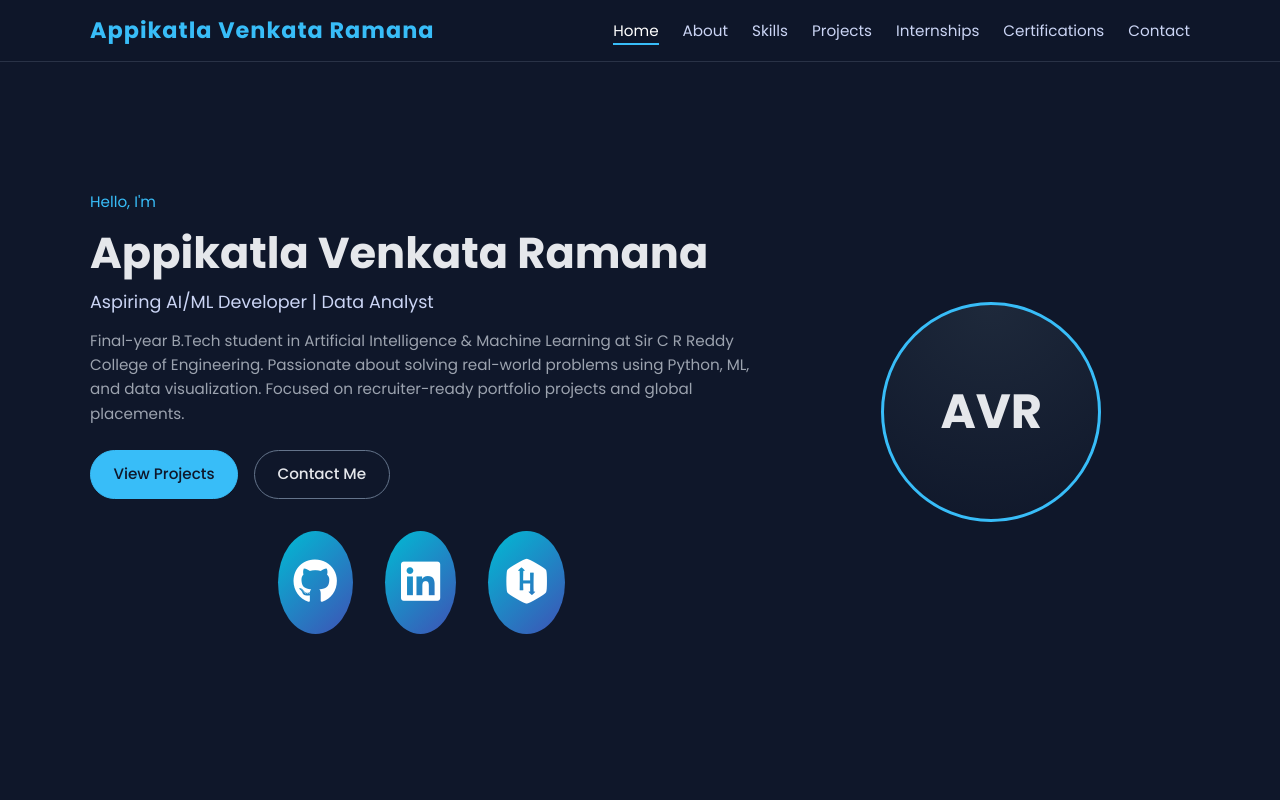
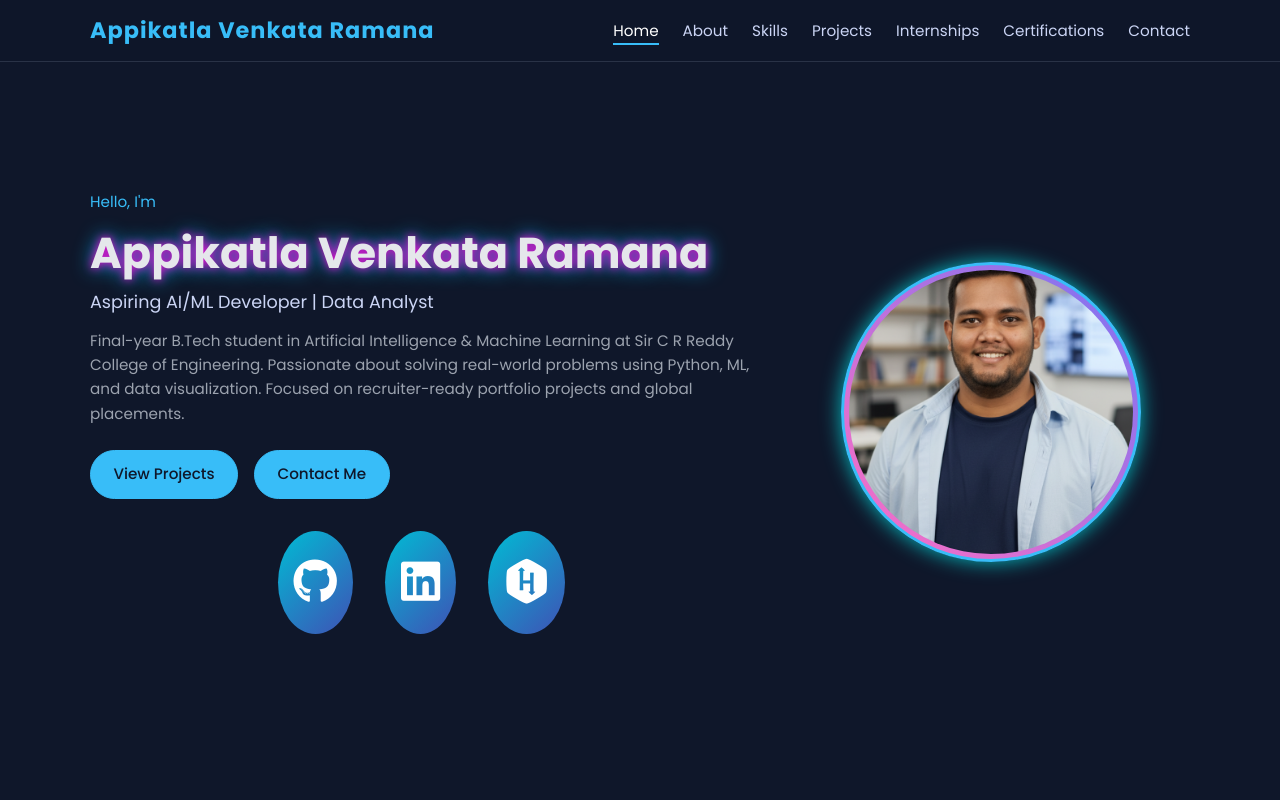
Before and after one commit to Venkat-Appikatla/Portfolio, a plain HTML site: page index.html in a window 1280 px wide. Shown: the top 800 px of the page. Drawn offline with Linux system fonts and the light colour scheme.

Commit message:
Added Gemini.png profile image and updated portfolio files

```diff
--- a/index.html
+++ b/index.html
@@ -62,12 +62,11 @@
       </div>
     </div>
 
-    <div class="hero-image">
-      <!-- Replace with your actual image -->
-      <div class="hero-avatar">AVR</div>
-    </div>
-  </div>
+   <div class="hero-image">
+  <img src="Gemini.png" alt="Hero Image" class="hero-avatar">
+</div>
 </section>
+
 
     <!-- About Section -->
     <section class="section" id="about">
@@ -164,7 +163,7 @@
           </div>
 
           <div class="project-card">
-            <h3>Plant Health Analysis</h3>
+            <h3>Plant Health Analysis With AI</h3>
             <p>
               AI tool for detecting plant diseases using CNN and SVM. 95% classification accuracy.
             </p>
@@ -175,9 +174,9 @@
           </div>
 
           <div class="project-card">
-            <h3>Deep Learning Internship Project</h3>
+            <h3>Netflix dashboard</h3>
             <p>
-              Image classification using CNNs and RNNs with TensorFlow and Keras.
+              I designed and built a Netflix dashboard that highlights trending shows, personalized recommendations, and my watchlist.
             </p>
             <div class="project-tags">
               <span>TensorFlow</span><span>Keras</span>
@@ -199,7 +198,7 @@
           <div class="timeline-item">
             <div class="timeline-dot"></div>
             <div class="timeline-content">
-              <h3>Deep Learning Internship</h3>
+              <h3>Deep Learning with TensorFlow Internship</h3>
               <span class="timeline-duration">Jun 2025 - Jul 2025</span>
               <p>
                 Worked on image classification tasks using CNNs and RNNs, focusing on TensorFlow and Keras.
@@ -298,50 +297,11 @@
               me a message. I’ll try to reply as soon as possible.
             </p>
             <ul>
-              <li><span>Email:</span> appikatla45@gmail.com</li>
+              <li><span>Email:</span> appikatlav45@gmail.com</li>
               <li><span>Phone:</span> +91-7386935938</li>
               <li><span>Location:</span> Avanigadda,Andhra Pradesh, India</li>
             </ul>
           </div>
-          <!-- <form id="contactForm" class="contact-form">
-            <div class="form-group">
-              <label for="name">Name</label>
-              <input
-                type="text"
-                id="name"
-                name="name"
-                placeholder="Your name"
-                required
-              />
-            </div>
-            <div class="form-group">
-              <label for="email">Email</label>
-              <input
-                type="email"
-                id="email"
-                name="email"
-                placeholder="Your email"
-                required
-              />
-            </div>
-            <div class="form-group">
-              <label for="message">Message</label>
-              <textarea
-                id="message"
-                name="message"
-                rows="4"
-                placeholder="Your message"
-                required
-              ></textarea>
-            </div>
-            <button type="submit" class="btn primary-btn full-width">
-              Send Message
-            </button>
-            <p id="formStatus" class="form-status"></p>
-          </form>
-        </div>
-      </div>
-    </section> -->
 
     <form id="contactForm" class="contact-form" action="https://formspree.io/f/manrbwkk" method="POST">
   <div class="form-group">
--- a/style.css
+++ b/style.css
@@ -54,6 +54,7 @@ img {
 
 .logo span {
   color: #38bdf8;
+
 }
 
 .nav {
@@ -94,6 +95,7 @@ img {
 .nav-link:hover::after,
 .nav-link.active::after {
   width: 100%;
+
 }
 
 /* Mobile nav toggle */
@@ -103,12 +105,14 @@ img {
   gap: 4px;
   cursor: pointer;
   margin-left: 1rem;
+  box-shadow: 0 0 20px rgba(0, 255, 255, 0.7);
 }
 
 .nav-toggle span {
   width: 22px;
   height: 2px;
   background: #e5e7eb;
+  box-shadow: 0 0 20px rgba(0, 255, 255, 0.7);
 }
 
 /* Hero Section */
@@ -118,6 +122,8 @@ img {
   min-height: 100vh;
   display: flex;
   align-items: center;
+  box-shadow: 0 0 20px rgba(0, 255, 255, 0.7);
+
 }
 
 .hero-container {
@@ -136,6 +142,8 @@ img {
 .hero-title {
   font-size: 2.7rem;
   font-weight: 700;
+  text-shadow: 0 0 10px #ff00d4, 0 0 20px #00bbff;
+
 }
 
 .hero-role {
@@ -180,9 +188,9 @@ img {
 }
 
 .secondary-btn {
-  background: transparent;
-  color: #e5e7eb;
-  border-color: #64748b;
+  background: #38bdf8;
+  color: #0f172a;
+  border-color: #38bdf8;
 }
 
 .secondary-btn:hover {
@@ -649,3 +657,14 @@ textarea:focus {
 .hero-social a:active {
   background: linear-gradient(135deg, #ff4081, #7c4dff); /* click effect */
 }
+
+
+.hero-avatar {
+  width: 300px;
+  height: 300px;
+  border-radius: 50%;
+  object-fit: cover;
+  padding: 5px;
+  background: linear-gradient(45deg, #ff6ec4, #7873f5);
+  box-shadow: 0 0 20px rgba(0, 255, 255, 0.7);
+}
```
Also changed, not shown: Gemini.png (added), script.js (line endings or trailing spaces).
